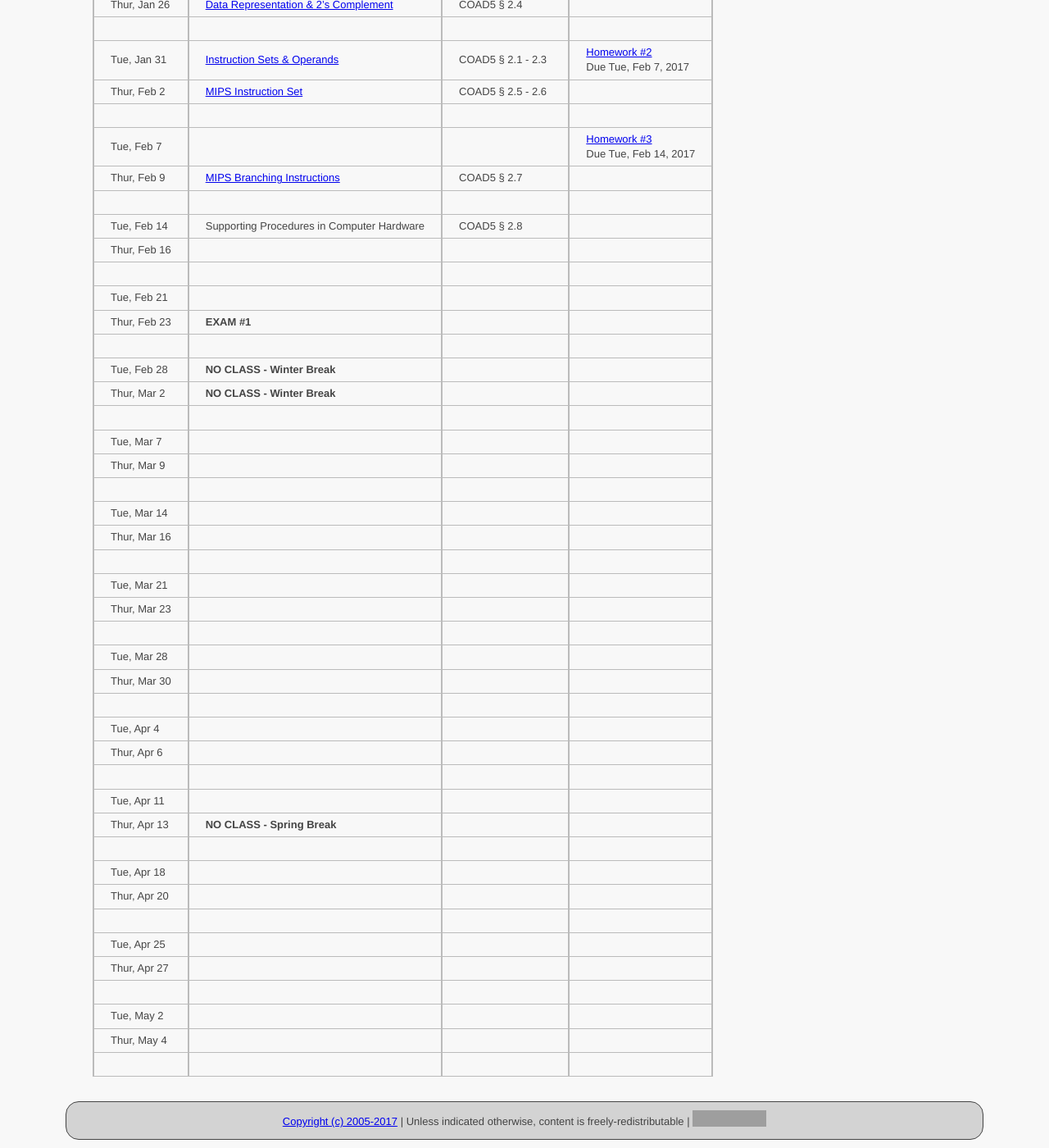
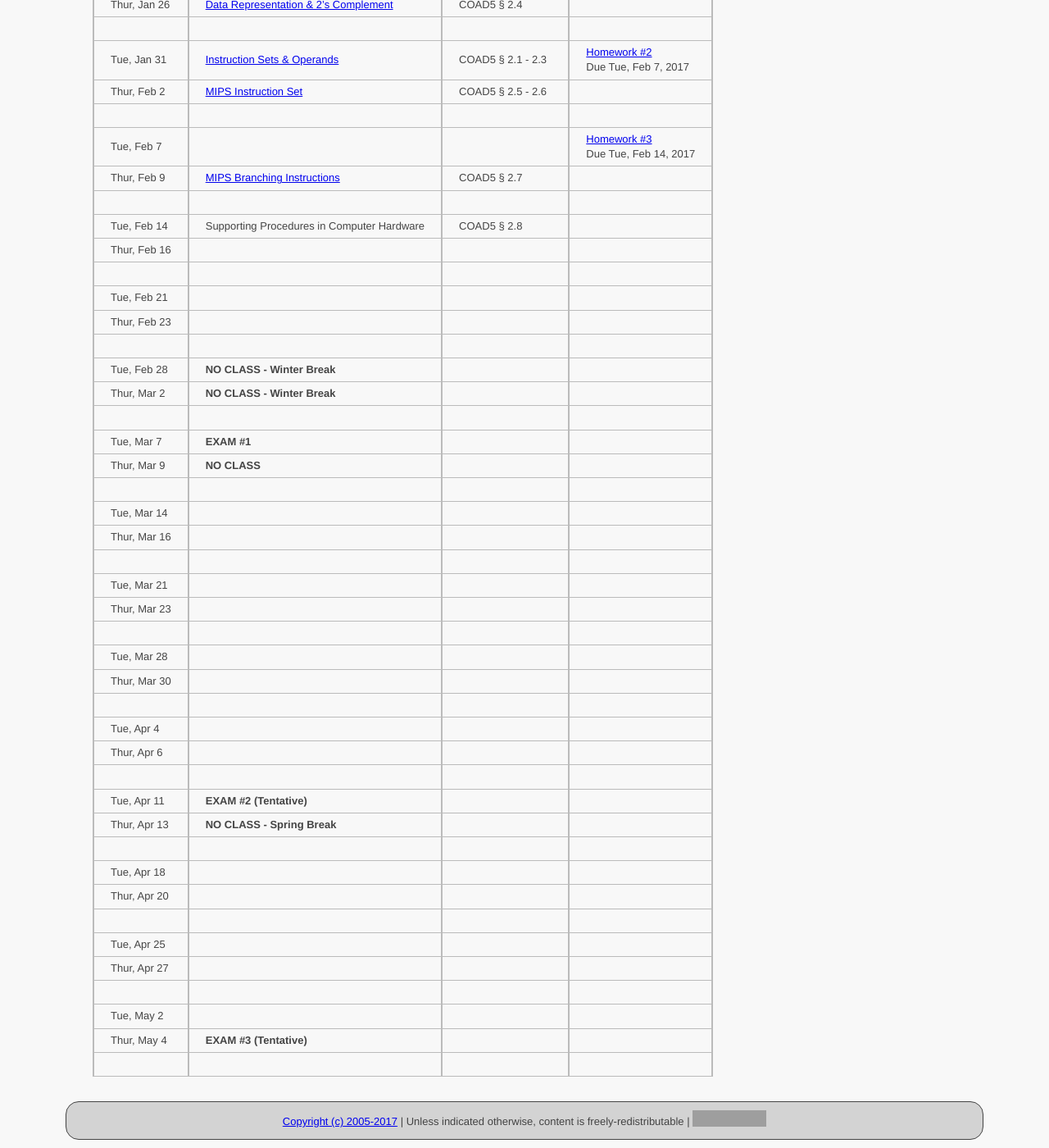
Before and after one commit to ycpcs/ece260-spring2017, a Jekyll site: the page built from schedule_lecture.md, in a window 1280 px wide and 1400 px high, scrolled down 283 px. Shown: the whole window at 82% size. Built offline with Jekyll 4.4.1, drawn with Linux system fonts in a browser that asks for light colours; grey boxes are pictures that could not be loaded.

Commit message:
updated schedules

```diff
--- a/schedule_lecture.md
+++ b/schedule_lecture.md
@@ -26,18 +26,18 @@ Tue, Feb 14    |  Supporting Procedures in Computer Hardware
 Thur, Feb 16   |                                                                                                       |                                                             | <!-- COAD5 § 2.9 - 2.11 -->
  | | |
 Tue, Feb 21    |                                                                                                       |                                                             | <!-- COAD5 § 2.12 - 2.13 -->
-Thur, Feb 23   |  **EXAM #1**                                                                                          |                                                             |
+Thur, Feb 23   |                                                                                                       |                                                             |
  | | |
 Tue, Feb 28    |  **NO CLASS - Winter Break**                                                                          |                                                             | <!-- Winter Break -->
 Thur, Mar 2    |  **NO CLASS - Winter Break**                                                                          |                                                             | <!-- Winter Break -->
  | | |
-Tue, Mar 7     |                                                                                                       |                                                             | <!-- COAD5 § 3.1 - 3.3 -->
-Thur, Mar 9    |                                                                                                       |                                                             | <!-- SIGCSE WEEK, no Thursday lecture -->
+Tue, Mar 7     |  **EXAM #1**                                                                                          |                                                             |
+Thur, Mar 9    |  **NO CLASS**                                                                                         |                                                             | <!-- SIGCSE WEEK, no Thursday lecture -->
  | | |
-Tue, Mar 14    |                                                                                                       |                                                             | <!-- COAD5 § 3.4 - 3.5 -->
-Thur, Mar 16   |                                                                                                       |                                                             | <!-- COAD5 § 3.6 - 3.9 -->
+Tue, Mar 14    |                                                                                                       |                                                             | <!-- COAD5 § 3.1 - 3.3 -->
+Thur, Mar 16   |                                                                                                       |                                                             | <!-- COAD5 § 3.4 - 3.5 -->
  | | |
-Tue, Mar 21    |                                                                                                       |                                                             |
+Tue, Mar 21    |                                                                                                       |                                                             | <!-- COAD5 § 3.6 - 3.9 -->
 Thur, Mar 23   |                                                                                                       |                                                             | <!-- COAD5 § 4.1 - 4.3 -->
  | | |
 Tue, Mar 28    |                                                                                                       |                                                             | <!-- COAD5 § 4.3 - 4.5 -->
@@ -46,7 +46,7 @@ Thur, Mar 30   |
 Tue, Apr 4     |                                                                                                       |                                                             | <!-- COAD5 § 4.8 - 4.9 -->
 Thur, Apr 6    |                                                                                                       |                                                             | <!-- COAD5 § 4.10 -->
  | | |
-Tue, Apr 11    |                                                                                                       |                                                             | <!-- EXAM #2 -->
+Tue, Apr 11    |  **EXAM #2 (Tentative)**                                                                              |                                                             | <!-- EXAM #2 -->
 Thur, Apr 13   |  **NO CLASS - Spring Break**                                                                          |                                                             | <!-- Spring Break -->
  | | |
 Tue, Apr 18    |                                                                                                       |                                                             | <!-- COAD5 § 5.1 - 5.3 -->
@@ -56,5 +56,5 @@ Tue, Apr 25    |
 Thur, Apr 27   |                                                                                                       |                                                             | <!-- COAD5 § 6.1 - 6.3 -->
  | | |
 Tue, May 2     |                                                                                                       |                                                             | <!-- COAD5 § 6.4 - 6.6 -->
-Thur, May 4    |                                                                                                       |                                                             | <!-- EXAM #3 -->
+Thur, May 4    |  **EXAM #3 (Tentative)**                                                                              |                                                             | <!-- EXAM #3 -->
  | | |
```
Also changed, not shown: schedule_lab.md (+6 -7 lines).
